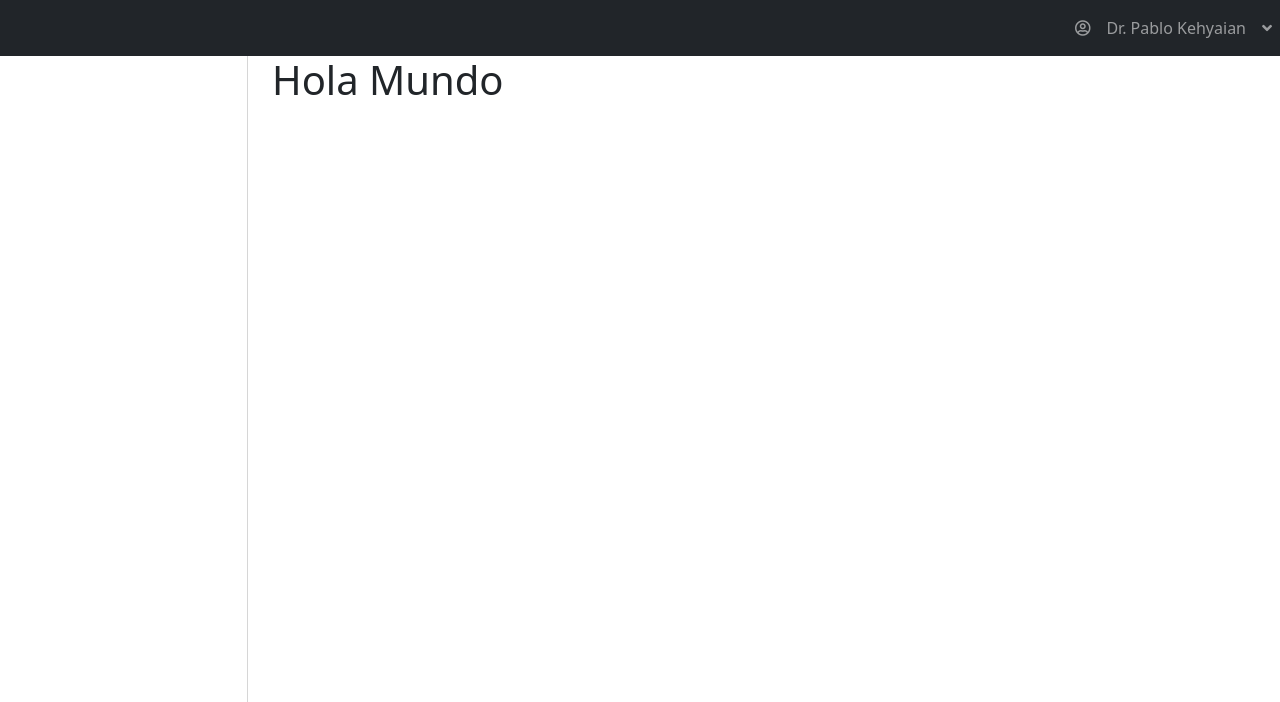
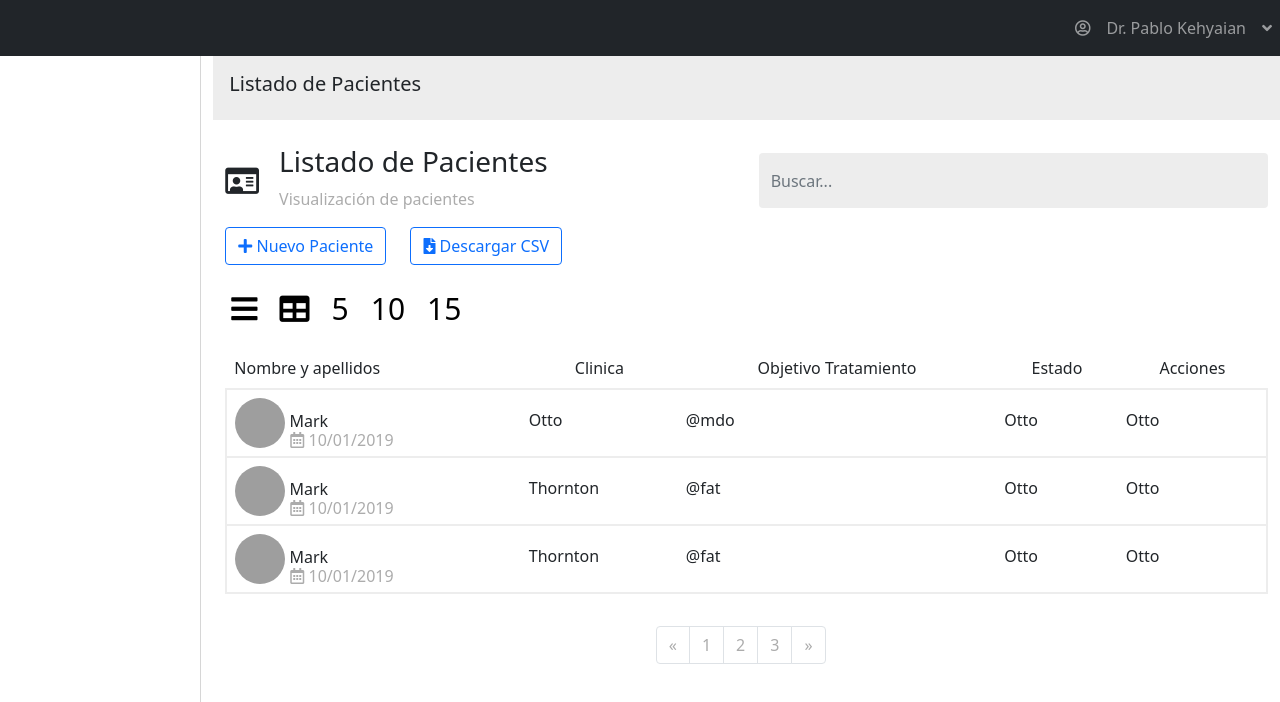
Before and after one commit to alvarolopezvaquerizo/vue-clinica_dental, a Vue app: page / in a window 1280 px wide. Shown: the top 702 px of the page. Built offline with nearby package versions, Linux system fonts and the light colour scheme; grey boxes are pictures that could not be loaded.

Commit message:
patient list design

```diff
--- a/src/App.vue
+++ b/src/App.vue
@@ -1,8 +1,10 @@
 <template>
 
   <div id="app">
+
     <Navbar></Navbar>
-    <div class="container">
+
+    <div class="container-fluid">
       <div class="row">
 
         <div class="col-2">
--- a/src/router/index.js
+++ b/src/router/index.js
@@ -1,14 +1,14 @@
 import Vue from 'vue';
 import VueRouter from 'vue-router';
-import Home from '../views/Home.vue';
+import PatientList from '../views/PatientList.vue';
 
 Vue.use(VueRouter)
 
 const routes = [
   {
     path: '/',
-    name: 'Home',
-    component: Home
+    name: 'PatientList',
+    component: PatientList
   }
 ]
 
--- a/src/views/Home.vue
+++ /dev/null
@@ -1,15 +0,0 @@
-<template>
-  <h1>Hola Mundo</h1>
-</template>
-
-
-
-<script>
-
-</script>
-
-
-
-<style scoped>
-
-</style>
--- /dev/null
+++ b/src/views/PatientList.vue
@@ -0,0 +1,186 @@
+<template>
+  <div class="row">
+    <!--HEADBOARD-->
+    <div class="headboard col-12 p-3">
+      <h5>Listado de Pacientes</h5>
+    </div>
+    <!--HEADER-->
+    <div class="header col-6">
+      <div class="icon-card">
+        <p><i class="far fa-id-card"></i></p>
+      </div>
+      <div class="title">
+        <h3>Listado de Pacientes</h3>
+        <p>Visualización de pacientes</p>
+      </div>
+    </div>
+
+    <div class="search col-6">
+      <input type="text" class="form-control" placeholder="Buscar...">
+    </div>
+
+    <div class="buttons col-12">
+      <button type="button" class="btn btn-outline-primary me-4"><i class="fas fa-plus"></i> Nuevo Paciente</button>
+      <button type="button" class="btn btn-outline-primary"><i class="fas fa-file-download"></i> Descargar CSV</button>
+    </div>
+    <!--BUTTONS TABLE-->
+    <div class="viewing col-12">
+      <button class="bg-transparent border-0"><i class="fas fa-bars"></i></button>
+      <button class="bg-transparent border-0"><i class="fas fa-table"></i></button>
+      <button class="bg-transparent border-0">5</button>
+      <button class="bg-transparent border-0">10</button>
+      <button class="bg-transparent border-0">15</button>
+    </div>
+    <!--TABLE-->
+    <div class="table col-12 mt-3">
+      <table class="table">
+        <thead>
+          <tr>
+            <td>Nombre y apellidos</td>
+            <td class="text_align">Clinica</td>
+            <td class="text_align">Objetivo Tratamiento</td>
+            <td class="text_align">Estado</td>
+            <td class="text_align">Acciones</td>
+          </tr>
+        </thead>
+        <tbody>
+          <tr>
+            <td>
+              <img src="https://www.eltiempo.com/files/article_content/files/crop/uploads/2020/09/03/5f51bcadc5cf8.r_1599194976129.0-13-429-335.jpeg">
+              Mark
+              <p><i class="far fa-calendar-alt"></i> 10/01/2019</p>
+            </td>
+            <td>Otto</td>
+            <td>@mdo</td>
+            <td>Otto</td>
+            <td>Otto</td>
+          </tr>
+          <tr>
+            <td>
+              <img src="https://www.eltiempo.com/files/article_content/files/crop/uploads/2020/09/03/5f51bcadc5cf8.r_1599194976129.0-13-429-335.jpeg">
+              Mark
+              <p><i class="far fa-calendar-alt"></i> 10/01/2019</p>
+            </td>
+            <td>Thornton</td>
+            <td>@fat</td>
+            <td>Otto</td>
+            <td>Otto</td>
+          </tr>
+          <tr>
+            <td>
+              <img src="https://www.eltiempo.com/files/article_content/files/crop/uploads/2020/09/03/5f51bcadc5cf8.r_1599194976129.0-13-429-335.jpeg">
+              Mark
+              <p><i class="far fa-calendar-alt"></i> 10/01/2019</p>
+            </td>
+            <td>Thornton</td>
+            <td>@fat</td>
+            <td>Otto</td>
+            <td>Otto</td>
+          </tr>
+        </tbody>
+      </table>
+    </div>
+
+    <div class="pagination">
+      <nav aria-label="Page navigation">
+        <ul class="pagination">
+          <li class="page-item">
+            <a class="page-link" href="#" aria-label="Previous">
+              <span aria-hidden="true">&laquo;</span>
+            </a>
+          </li>
+          <li class="page-item"><a class="page-link" href="#">1</a></li>
+          <li class="page-item"><a class="page-link" href="#">2</a></li>
+          <li class="page-item"><a class="page-link" href="#">3</a></li>
+          <li class="page-item">
+            <a class="page-link" href="#" aria-label="Next">
+              <span aria-hidden="true">&raquo;</span>
+            </a>
+          </li>
+        </ul>
+      </nav>
+    </div>
+
+  </div>
+</template>
+
+
+
+<script>
+
+</script>
+
+
+
+<style scoped>
+/*HEADBOARD*/
+.headboard {
+  background: #ededed;
+}
+/*HEADER*/
+.header {
+  display: flex;
+  align-items: center;
+}
+.icon-card {
+  font-size: 30px;
+  margin-top: 30px;
+}
+.title {
+  margin-top: 25px;
+  margin-left: 20px;
+}
+.title p {
+  color: #acacac;
+}
+/*SEARCH*/
+.search {
+  margin-top: 33px;
+}
+.search input {
+  height: 55px;
+  background: #ededed;
+  border: none;
+}
+/*VIEWING*/
+.viewing {
+  margin-top: 20px;
+}
+.viewing button {
+  font-size: 30px;
+  margin-right: 10px;
+}
+.viewing button:hover {
+  transform: scale(2);
+  transition: transform 1s ease-in-out 0s;
+}
+/*TABLE*/
+img {
+  height: 50px;
+  width: 50px;
+  border-radius: 50%;
+}
+.text_align {
+  text-align: center;
+}
+.table tbody tr {
+  border: 2px solid #ededed;
+  line-height: 45px;
+}
+.table tbody p {
+  color: #acacac;
+  position: fixed;
+  margin-left: 55px;
+  margin-top: -30px;
+}
+/*PAGINATION*/
+.pagination {
+  justify-content: center;
+}
+.pagination a {
+  color: #acacac;
+}
+.pagination li:hover {
+  color: #0d6efd;
+}
+</style>
```
